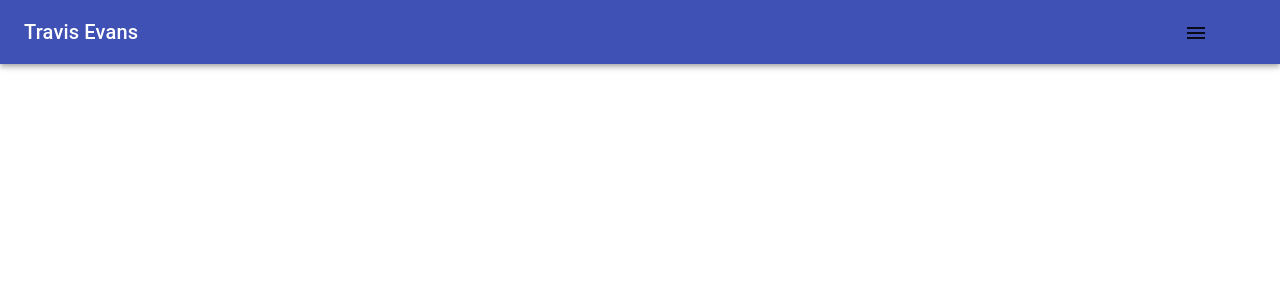
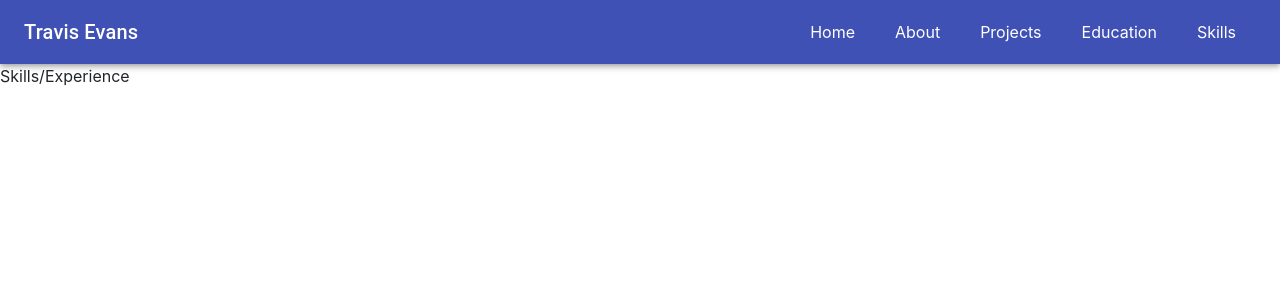
Before and after one commit to travis909/Portfolio, a React (Create React App) app: page /skills in a window 1280 px wide. Shown: the top 300 px of the page. Built offline with nearby package versions, Linux system fonts and the light colour scheme.

Commit message:
Navigation Updated and Base Components Added. Content is Next

```diff
--- a/package.json
+++ b/package.json
@@ -13,6 +13,7 @@
     "react-dom": "^16.8.6",
     "react-router": "^5.0.1",
     "react-router-dom": "^5.0.1",
+    "react-router-hash-history": "^0.2.3",
     "react-scripts": "3.0.1",
     "reactstrap": "^8.0.0",
     "typeface-roboto": "^0.0.54"
--- a/src/App.js
+++ b/src/App.js
@@ -1,10 +1,27 @@
 import React, { Component } from 'react'
 import Navigation from './Components/Navigation.js';
+import { BrowserRouter as Router, Route, Link, Switch } from "react-router-dom";
+import Home from './Components/home.js';
+import About from './Components/about.js';
+import Education from './Components/education.js';
+import Skills from './Components/skills.js';
+import Projects from './Components/projects.js';
 
 export default class App extends Component {
   render() {
     return (
-      <Navigation />
+      <Router>
+        <div className="App">
+          <Navigation />
+          <Switch>
+            <Route exact path="/" component={Home} />
+            <Route path="/about" component={About} />
+            <Route path="/projects" component={Projects} />
+            <Route path="/skills" component={Skills} />
+            <Route path="/education" component={Education} />
+          </Switch>
+        </div>
+      </Router>
     );
   }
 }
--- a/src/Components/Drawer.js
+++ b/src/Components/Drawer.js
@@ -8,12 +8,10 @@ import ListItem from '@material-ui/core/ListItem';
 import ListItemIcon from '@material-ui/core/ListItemIcon';
 import ListItemText from '@material-ui/core/ListItemText';
 import InboxIcon from '@material-ui/icons/MoveToInbox';
-import MailIcon from '@material-ui/icons/Mail';
 import MenuIcon from '@material-ui/icons/Menu';
-import { Link, Route, Switch } from 'react-router-dom';
+import { BrowserRouter as Router, Route, Link, Switch } from "react-router-dom";
+import Home from "./home.js";
 import About from './about.js';
-import Home from './home.js';
-
 
 const useStyles = makeStyles({
   list: {
@@ -40,6 +38,7 @@ export default function TemporaryDrawer() {
 
   const sideList = side => (
 
+    <Router>
     <div
       className={classes.list}
       role="presentation"
@@ -47,52 +46,26 @@ export default function TemporaryDrawer() {
       onKeyDown={toggleDrawer(side, false)}
     >
       <List>
-        <ListItem><Link to="/">Home</Link></ListItem>
-          <ListItem>
-            <ListItemIcon>{MailIcon}</ListItemIcon>
-            <Link to="/about">About</Link>
-          </ListItem>
-        {['Home', 'About', 'Education', 'Projects', 'Contact'].map((text, index) => (
-          <ListItem button key={text}>
-            <ListItemIcon>{index % 2 === 0 ? <InboxIcon /> : <MailIcon />}</ListItemIcon>
-            <ListItemText primary={text} />
-          </ListItem>
-        ))}
+        <Link to="/">
+          <ListItem>Home</ListItem>
+        </Link>
+        <Link to="/about">
+          <ListItem>About</ListItem>
+        </Link>
+        <Link to="/projects">
+          <ListItem>Projects</ListItem>
+        </Link>
+        <Link to="/education">
+          <ListItem>Education</ListItem>
+        </Link>
+        <Link to="/skills">
+          <ListItem>Skills/Experience</ListItem>
+        </Link>
       </List>
       <Divider />
 
-      <Switch>
-        <Route exact path="/" component={Home}/>
-        <Route path="/about" component={About}/>
-      </Switch>
     </div>
-  );
-
-  const fullList = side => (
-    <div
-      className={classes.fullList}
-      role="presentation"
-      onClick={toggleDrawer(side, false)}
-      onKeyDown={toggleDrawer(side, false)}
-    >
-      <List>
-        {['Inbox', 'Starred', 'Send email', 'Drafts'].map((text, index) => (
-          <ListItem button key={text}>
-            <ListItemIcon>{index % 2 === 0 ? <InboxIcon /> : <MailIcon />}</ListItemIcon>
-            <ListItemText primary={text} />
-          </ListItem>
-        ))}
-      </List>
-      <Divider />
-      <List>
-        {['All mail', 'Trash', 'Spam'].map((text, index) => (
-          <ListItem button key={text}>
-            <ListItemIcon>{index % 2 === 0 ? <InboxIcon /> : <MailIcon />}</ListItemIcon>
-            <ListItemText primary={text} />
-          </ListItem>
-        ))}
-      </List>
-    </div>
+    </Router>
   );
 
   return (
@@ -109,29 +82,3 @@ export default function TemporaryDrawer() {
     </div>
   );
 }
-
-/*function BasicExample() {
-  return (
-    <Router>
-      <div>
-        <ul>
-          <li>
-            <Link to="/">Home</Link>
-          </li>
-          <li>
-            <Link to="/about">About</Link>
-          </li>
-          <li>
-            <Link to="/topics">Topics</Link>
-          </li>
-        </ul>
-
-        <hr />
-
-        <Route exact path="/" component={Home} />
-        <Route path="/about" component={About} />
-        <Route path="/topics" component={Topics} />
-      </div>
-    </Router>
-  );
-}*/
--- a/src/Components/Navigation.js
+++ b/src/Components/Navigation.js
@@ -3,10 +3,10 @@ import { makeStyles } from '@material-ui/core/styles';
 import AppBar from '@material-ui/core/AppBar';
 import Toolbar from '@material-ui/core/Toolbar';
 import Typography from '@material-ui/core/Typography';
-import Button from '@material-ui/core/Button';
-import IconButton from '@material-ui/core/IconButton';
-import MenuIcon from '@material-ui/icons/Menu';
-import TemporaryDrawer from './Drawer.js';
+//import TemporaryDrawer from './Drawer.js';
+import { Link } from "react-router-dom";
+import Container from '@material-ui/core/Container';
+
 
 const useStyles = makeStyles(theme => ({
   root: {
@@ -25,6 +25,13 @@ const useStyles = makeStyles(theme => ({
 export default function ButtonAppBar() {
   const classes = useStyles();
 
+  const navStyle = {
+    color: 'white',
+    flex: 1,
+    flexDirection: 'row',
+    margin: '20px'
+  };
+
   return (
     <div className={classes.root}>
       <AppBar position="static">
@@ -32,11 +39,18 @@ export default function ButtonAppBar() {
           <Typography variant="h6" className={classes.title}>
             Travis Evans
           </Typography>
-          <IconButton edge="end" className={classes.menuButton} color="inherit" aria-label="Menu">
-            <TemporaryDrawer />
-          </IconButton>
+          <div>
+            <nav>
+              <Link style={navStyle} to="/">Home</Link>
+              <Link style={navStyle} to="/about">About</Link>
+              <Link style={navStyle} to="/projects">Projects</Link>
+              <Link style={navStyle} to="/education">Education</Link>
+              <Link style={navStyle} to="/skills">Skills</Link>
+            </nav>
+          </div>
         </Toolbar>
       </AppBar>
     </div>
+
   );
 }
--- a/src/Components/about.js
+++ b/src/Components/about.js
@@ -1,11 +1,7 @@
-import React, { Component } from 'react'
+import React from 'react'
 
-export default class About extends Component {
-  render() {
-    return (
-      <div>
-          <h1>About</h1>
-      </div>
-    );
-  }
+function About() {
+    return <div>About</div>;
 }
+
+export default About;
--- /dev/null
+++ b/src/Components/education.js
@@ -0,0 +1,7 @@
+import React from 'react'
+
+function Education() {
+    return <div>Education</div>;
+}
+
+export default Education;
--- a/src/Components/home.js
+++ b/src/Components/home.js
@@ -1,11 +1,7 @@
-import React, { Component } from 'react'
+import React from 'react'
 
-export default class Home extends Component {
-  render() {
-    return (
-      <div>
-          <h1>Home</h1>
-      </div>
-    );
-  }
+function Home() {
+    return <div>Home</div>;
 }
+
+export default Home;
--- /dev/null
+++ b/src/Components/projects.js
@@ -0,0 +1,7 @@
+import React from 'react'
+
+function Projects() {
+    return <div>Projects</div>;
+}
+
+export default Projects;
--- /dev/null
+++ b/src/Components/skills.js
@@ -0,0 +1,7 @@
+import React from 'react'
+
+function Skills() {
+    return <div>Skills/Experience</div>;
+}
+
+export default Skills;
```
Also changed, not shown: 1 other file (tests, documents, lock files or other folders).
